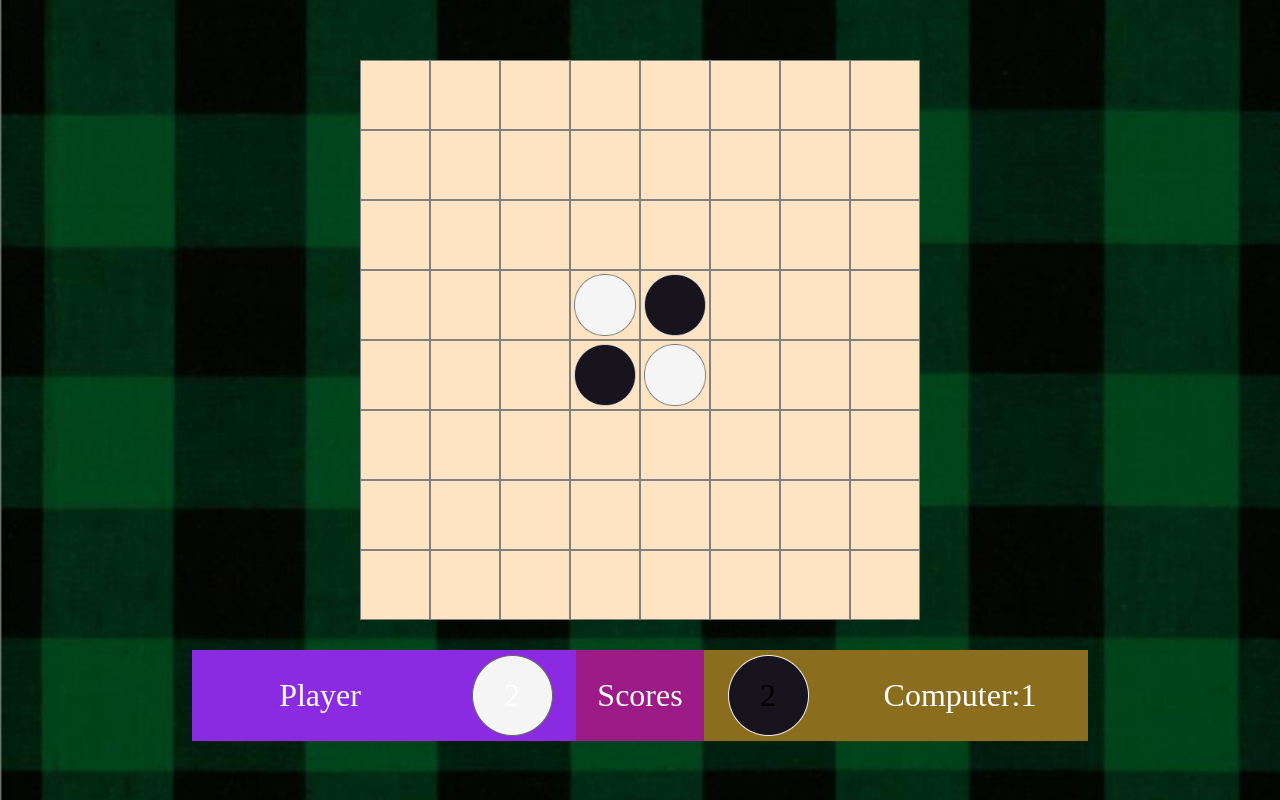
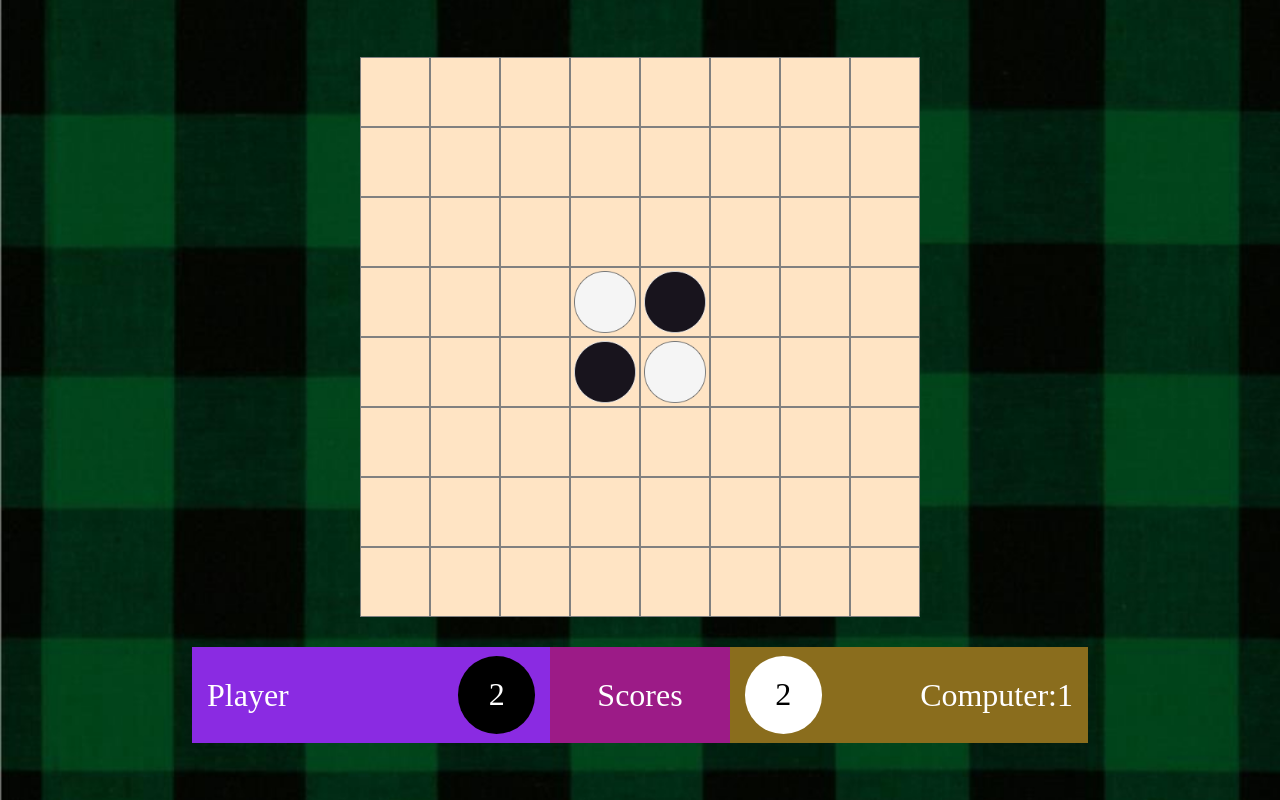
Before and after one commit to MushyTaro/MushyTaro.github.io, a React (Vite) app: page /game/1/1 in a window 1280 px wide. Built offline with nearby package versions, Linux system fonts and the light colour scheme.

Commit message:
style: restyle the scoreboard

```diff
--- a/src/components/game-page/ScoreBoard.tsx
+++ b/src/components/game-page/ScoreBoard.tsx
@@ -1,5 +1,3 @@
-import black_disc_imagePath from "../../assets/black-disc.png";
-import white_disc_imagePath from "../../assets/white-disc.png";
 import { Difficulty, DiscColor } from "../../types";
 import "../../styles/game-page/ScoreBoard.css";
 
@@ -9,24 +7,19 @@ interface ScoreBoardProps {
 }
 
 export default function ScoreBoard({ difficulty, discColor }: ScoreBoardProps) {
-  const [playerDiscImagePath, computerDiscImagePath] =
-    discColor === "B" ? [black_disc_imagePath, white_disc_imagePath] : [white_disc_imagePath, black_disc_imagePath];
-
-  const [playerDiscColor, computerDiscColor] = discColor === "W" ? ["black", ""] : ["", "black"];
+  const [playerDiscColor, computerDiscColor] = discColor === "W" ? ["--white", ""] : ["", "--white"];
 
   return (
     <div className="score-board">
-      <div className="score-board__player">Player</div>
-      <div className={`score-board__player ${playerDiscColor}`}>
-        <img src={playerDiscImagePath} alt="ScoreBoard Disk" />
-        <div className="centered">2</div>
+      <div className="score-board__player">
+        Player
+        <div className={`score-board__player__disc score-board__player__disc${playerDiscColor}`}>2</div>
       </div>
       <span className="score-board__text">Scores</span>
-      <div className={`score-board__computer ${computerDiscColor}`}>
-        <img src={computerDiscImagePath} alt="ScoreBoard Disk" />
-        <div className="centered">2</div>
+      <div className="score-board__computer">
+        <div className={`score-board__computer__disc score-board__computer__disc${computerDiscColor}`}>2</div>
+        Computer:{difficulty}
       </div>
-      <div className="score-board__computer">Computer:{difficulty}</div>
     </div>
   );
 }
--- a/src/styles/game-page/ScoreBoard.css
+++ b/src/styles/game-page/ScoreBoard.css
@@ -1,7 +1,8 @@
 .score-board {
   display: grid;
   width: 70vw;
-  grid-template-columns: 2fr 1fr 1fr 1fr 2fr;
+  height: 12vh;
+  grid-template-columns: 2fr 1fr 2fr;
   font-size: 2rem;
   margin-top: 30px;
 }
@@ -11,26 +12,36 @@
 .score-board__text {
   display: flex;
   align-items: center;
-  justify-content: center;
-  padding: 5px;
+  padding: 5px 15px;
 }
 
 .score-board__player {
+  justify-content: space-between;
   background-color: blueviolet;
 }
 
 .score-board__computer {
+  justify-content: space-between;
   background-color: rgb(138, 109, 29);
 }
 .score-board__text {
+  justify-content: center;
   background-color: rgb(156, 27, 135);
 }
 
-.score-board__player.black,
-.score-board__computer.black {
+.score-board__player__disc,
+.score-board__computer__disc {
+  height: 90%;
+  aspect-ratio: 1/1;
+  border-radius: 50%;
+  background-color: black;
+  display: flex;
+  align-items: center;
+  justify-content: center;
+}
+
+.score-board__player__disc--white,
+.score-board__computer__disc--white {
+  background-color: white;
   color: black;
 }
-
-.centered {
-  position: absolute;
-}
```
